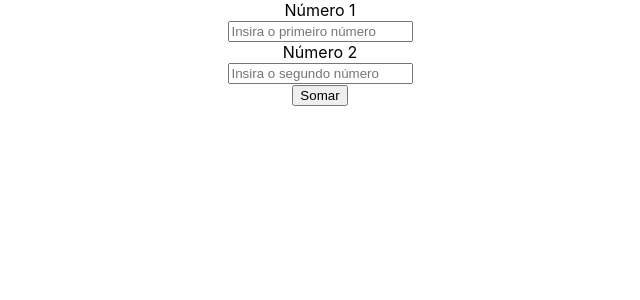
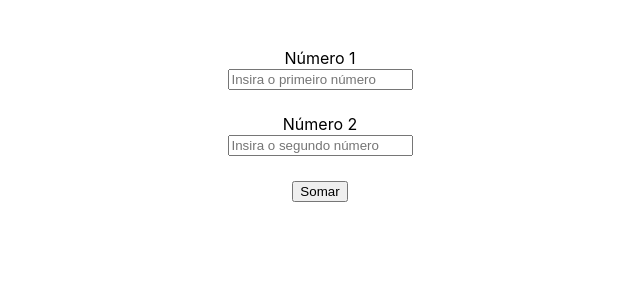
Before and after one commit to MacedoGuilherme/calculator, a React (Create React App) app: page / in a window 1280 px wide. Shown: the top 300 px of the page, without its empty margins (320-960 px from the left). Built offline with nearby package versions, Linux system fonts and the light colour scheme.

Commit message:
update style

```diff
--- a/src/App.css
+++ b/src/App.css
@@ -1,4 +1,5 @@
 .App {
+  padding-top: 48px;
   text-align: center;
 }
 
@@ -28,6 +29,14 @@
   color: #61dafb;
 }
 
+label {
+  display: block;
+}
+
+input {
+  margin-bottom: 24px;
+}
+
 @keyframes App-logo-spin {
   from {
     transform: rotate(0deg);
```
